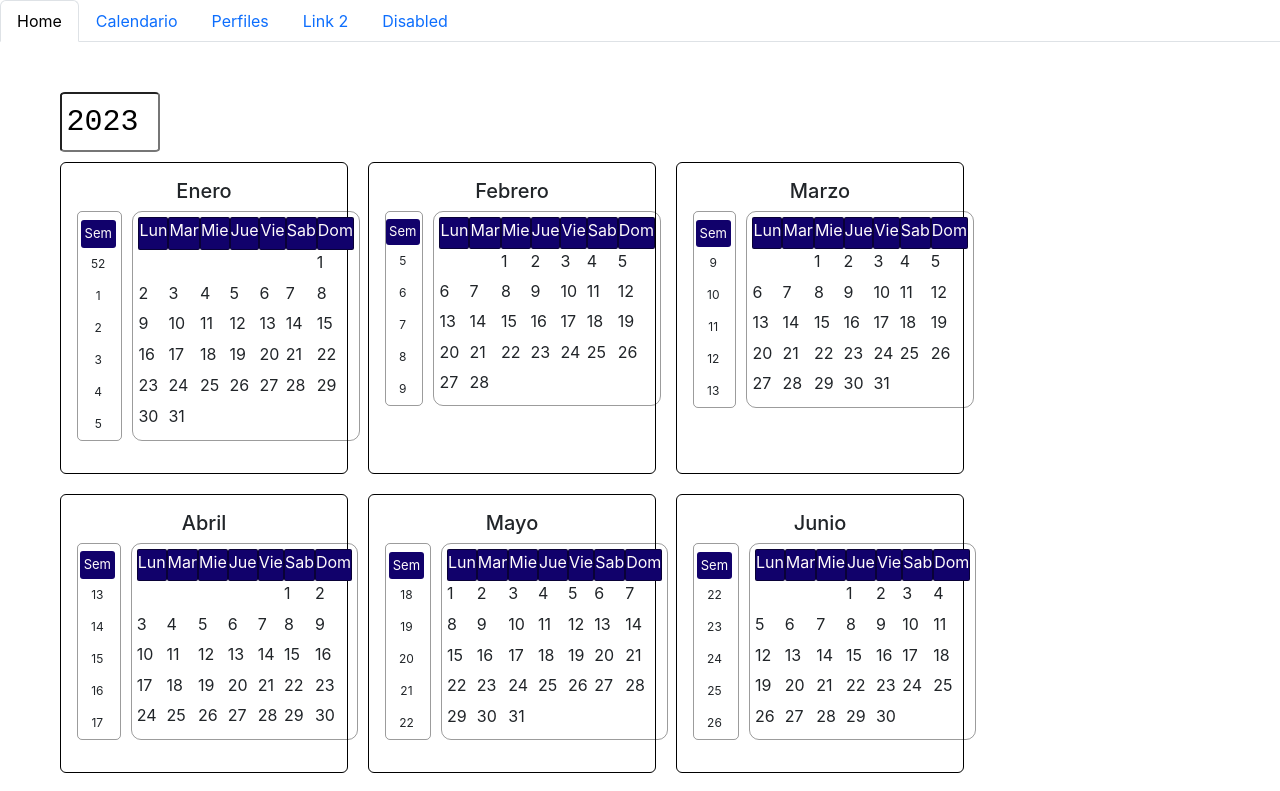
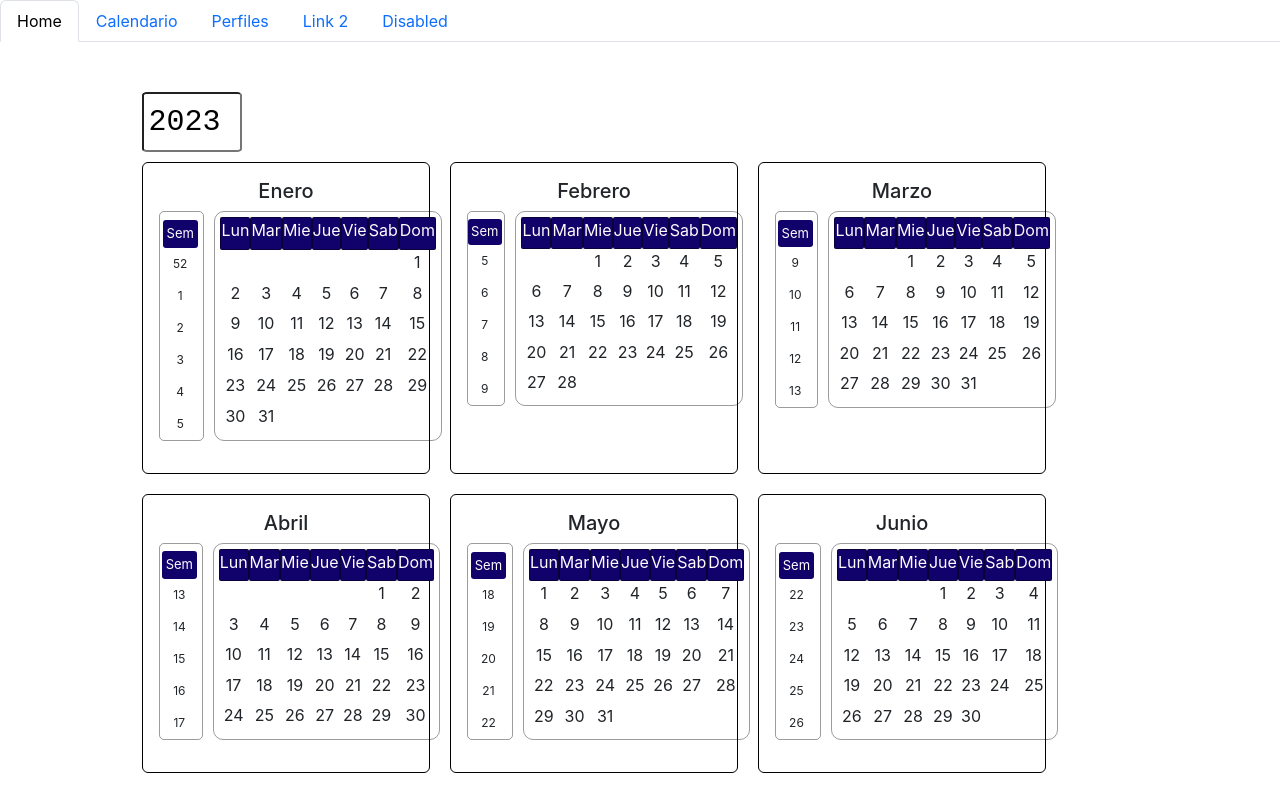
Before and after one commit to wavaronr/calendario, a React (Create React App) app: page /Calendario in a window 1280 px wide. Shown: the top 791 px of the page. Built offline with nearby package versions, Linux system fonts and the light colour scheme; no server answers; data requests are answered from the project's data file.

Commit message:
fix calendar

```diff
--- a/src/components/CardProfile.js
+++ b/src/components/CardProfile.js
@@ -35,6 +35,7 @@ function CardProfile() {
           Cargo: {cargo}
         </p>
         <button className="btn btn-primary">Editar</button>
+        <button className="btn btn-danger">Eliminar</button>
       </div>
     </div>
   ));
--- a/src/components/CardsCald.js
+++ b/src/components/CardsCald.js
@@ -31,10 +31,17 @@ function CardsCald() {
 
   return (
     <>
+      <div class="container text-left">
         <YearInput onYearChange={handleYearChange} />
+      </div>
+      <div class="container text-center">
         <div className="card-content" key={'card-content-cardcald'}>
           {months.map((mes) => (
-          <div className="card" style={{ width: '18rem' }} key={mes.toString()}>
+            <div
+              className="card"
+              style={{ width: '18rem' }}
+              key={mes.toString()}
+            >
               <div className="card-body" key={'card-body-cardcald'}>
                 <h5 className="card-title" key={'card-title-cardcald'}>
                   {mes}
@@ -50,6 +57,7 @@ function CardsCald() {
           ))}
           <AsesorOffCanvas weekNumber={weekNumber} />
         </div>
+      </div>
     </>
   );
 }
```
Lines whose indentation alone changed are shown as unchanged.
